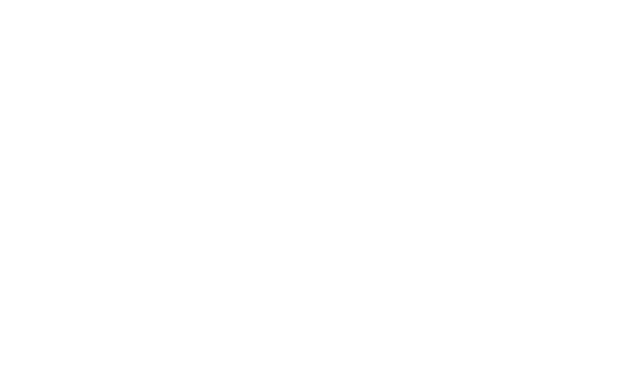
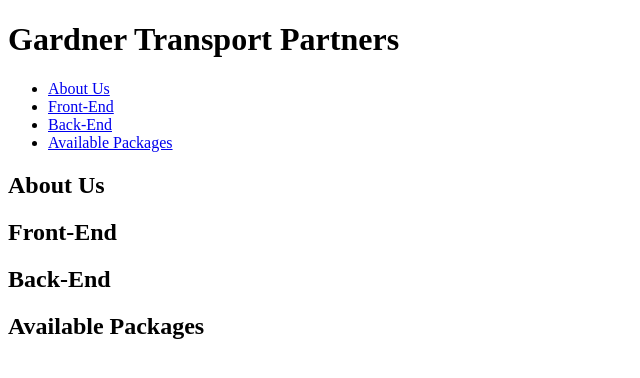
Before and after one commit to cmskorcz/gardner-transport-partners, a plain HTML site: page index.html in a window 1280 px wide. Shown: the whole page, without its empty margins (0-640 px from the left). Drawn offline with Linux system fonts and the light colour scheme.

Commit message:
added html outline

```diff
--- a/index.html
+++ b/index.html
@@ -9,5 +9,59 @@
 </head>
 <body>
 
+    <!-- Header -->
+
+    <header>
+        <h1>Gardner Transport Partners</h1>
+        <nav>
+            <ul>
+                <li>
+                    <a href="#">About Us</a>
+                </li>
+                <li>
+                    <a href="#">Front-End</a>
+                </li>
+                <li>
+                    <a href="#">Back-End</a>
+                </li>
+                <li>
+                    <a href="#">Available Packages</a>
+                </li>
+            </ul>
+        </nav>
+    </header>
+
+    <!-- Hero / Mission Statement -->
+
+    <section></section>
+
+    <!-- About Us -->
+
+    <section>
+        <h2>About Us</h2>
+    </section>
+
+    <!-- Front-End -->
+
+    <section>
+        <h2>Front-End</h2>
+    </section>
+
+    <!-- Back-End -->
+
+    <section>
+        <h2>Back-End</h2>
+    </section>
+
+    <!-- Available Packages -->
+
+    <section>
+        <h2>Available Packages</h2>
+    </section>
+
+    <!-- Footer -->
+
+    <footer></footer>
+
 </body>
 </html>
```
